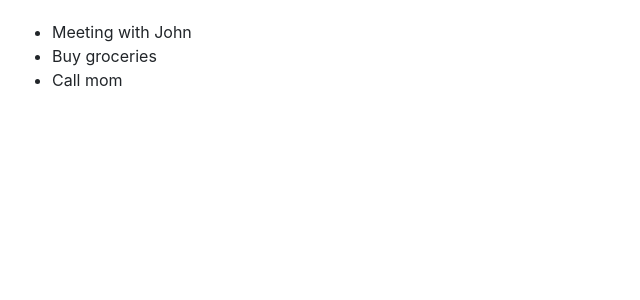
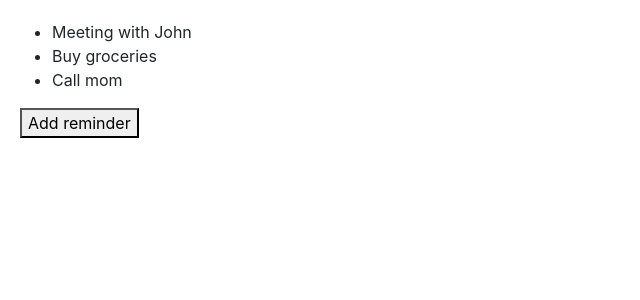
Before and after one commit to javy99/the-ultimate-typescript-course, a React (Create React App) app in the folder 9. React with TypeScript/reminders-app/: page / in a window 1280 px wide. Shown: the top 300 px of the page, without its empty margins (0-640 px from the left). Built offline with nearby package versions, Linux system fonts and the light colour scheme.

Commit message:
Using the State Hook

```diff
--- a/9. React with TypeScript/reminders-app/src/App.tsx
+++ b/9. React with TypeScript/reminders-app/src/App.tsx
@@ -1,16 +1,29 @@
+import { useState } from 'react';
 import './App.css';
 import ReminderList from './components/ReminderList';
+import Reminder from './models/reminder';
 
-const reminders = [
-  { id: 1, title: 'Meeting with John' },
-  { id: 2, title: 'Buy groceries' },
-  { id: 3, title: 'Call mom' },
-];
+
 
 function App() {
+  const [reminders, setReminders] = useState<Reminder[]>([
+    { id: 1, title: 'Meeting with John' },
+    { id: 2, title: 'Buy groceries' },
+    { id: 3, title: 'Call mom' },
+  ]);
+
+  const addReminder = () => {
+    const newReminder: Reminder = {
+      id: Math.floor(Math.random() * 1000),
+      title: 'New reminder',
+    };
+    setReminders([...reminders, newReminder]);
+  }
+
   return (
     <div className="App">
       <ReminderList items={reminders} />
+      <button onClick={addReminder}>Add reminder</button>
     </div>
   );
 }
```
